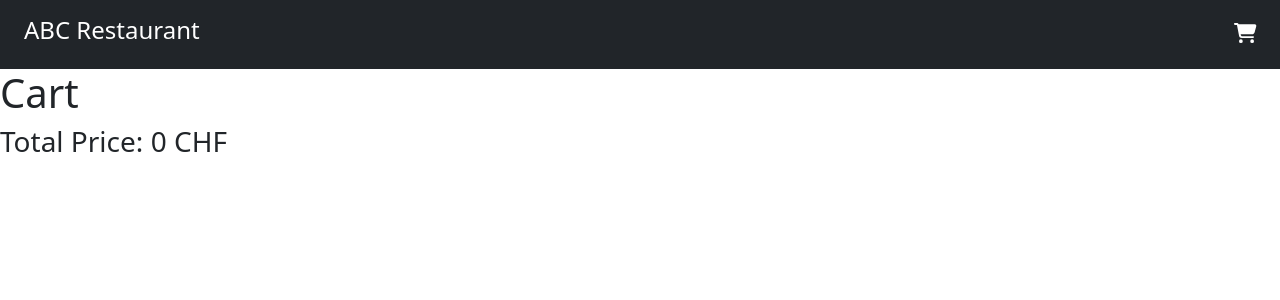
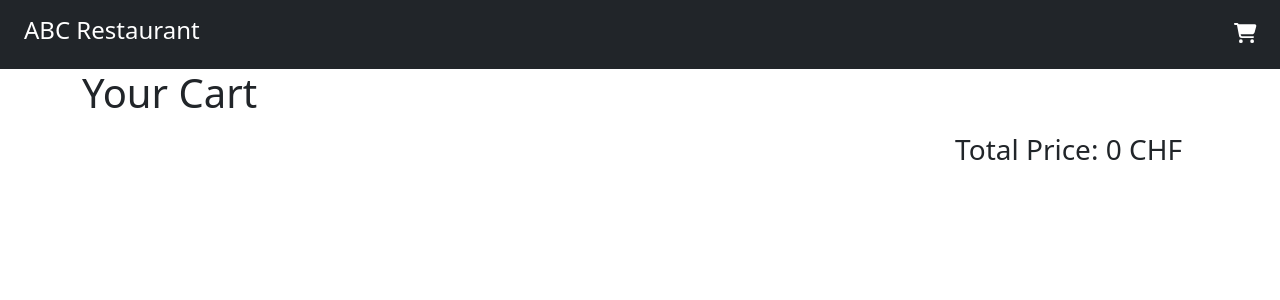
Before and after one commit to valenvwi/restaurant-ordering-app, a React (Vite) app: page /cart in a window 1280 px wide. Shown: the top 300 px of the page. Built offline with nearby package versions, Linux system fonts and the light colour scheme; data requests are answered from the project's data file.

Commit message:
Add increase and decrease quantity in the cart store, and cart page styling

```diff
--- a/src/App/Cart/index.jsx
+++ b/src/App/Cart/index.jsx
@@ -1,22 +1,53 @@
 import { useCartStore } from "../stores/cart";
 import { getTotalPrice } from "../stores/cart";
+import "../index.css";
+import { FontAwesomeIcon } from "@fortawesome/react-fontawesome";
+import { faSquareMinus, faSquarePlus } from "@fortawesome/free-solid-svg-icons";
 
 export default function Cart() {
   const cartItems = useCartStore((state) => state.cartItems);
   const totalPrice = getTotalPrice(cartItems);
-  console.log(cartItems);
+  const increaseQuantity = useCartStore((state) => state.increaseQuantity);
+  const decreaseQuantity = useCartStore((state) => state.decreaseQuantity);
 
   return (
-    <div>
-      <h1>Cart</h1>
+    <div className="container">
+      <h1>Your Cart</h1>
       {cartItems.map((cartItem) => (
-        <div key={cartItem.id}>
-          <h3>{cartItem.name}</h3>
-          <p>Price: {cartItem.price} CHF</p>
-          <p>Quantity: {cartItem.quantity}</p>
+        <div className="card p-3 m-3" key={cartItem.id}>
+          <div className="row">
+            <div className="col-md-4">
+              <img
+                src={cartItem.image}
+                alt={cartItem.name}
+                width="250px"
+                height="250px"
+                className="mx-2"
+              />
+            </div>
+            <div className="col-md-8 p-3 text-center">
+              <h1 className="m-3">{cartItem.name}</h1>
+              <h4>Price: {cartItem.price} CHF</h4>
+              <div className="d-flex align-text-center justify-content-center p-4">
+                <button
+                  className="btn icon icon-minus-margin"
+                  onClick={() => decreaseQuantity(cartItem.id)}
+                >
+                  <FontAwesomeIcon icon={faSquareMinus} size="xl" />
+                </button>
+                <h5 className="p-2">Quantity: {cartItem.quantity}</h5>
+                <button
+                  className="btn icon"
+                  onClick={() => increaseQuantity(cartItem.id)}
+                >
+                  <FontAwesomeIcon icon={faSquarePlus} size="xl" />
+                </button>
+              </div>
+            </div>
+          </div>
         </div>
       ))}
-      <h3>Total Price: {totalPrice} CHF</h3>
+      <h3 className="text-end m-3">Total Price: {totalPrice} CHF</h3>
     </div>
   );
 }
--- a/src/App/stores/cart.jsx
+++ b/src/App/stores/cart.jsx
@@ -22,6 +22,28 @@ export const useCartStore = create((set) => ({
             },
           ],
     })),
+
+  increaseQuantity: (id) =>
+    set((state) => ({
+      cartItems: state.cartItems.find((cartItem) => cartItem.id === id)
+        ? state.cartItems.map((cartItem) =>
+            cartItem.id === id
+              ? { ...cartItem, quantity: cartItem.quantity + 1 }
+              : cartItem
+          )
+        : [...state.cartItems],
+    })),
+
+  decreaseQuantity: (id) =>
+    set((state) => ({
+      cartItems: state.cartItems.find((cartItem) => cartItem.id === id)
+        ? state.cartItems.map((cartItem) =>
+            cartItem.id === id
+              ? { ...cartItem, quantity: cartItem.quantity - 1 }
+              : cartItem
+          )
+        : [...state.cartItems],
+    })),
 }));
 
 export const getTotalPrice = (cartItems) => {
```
